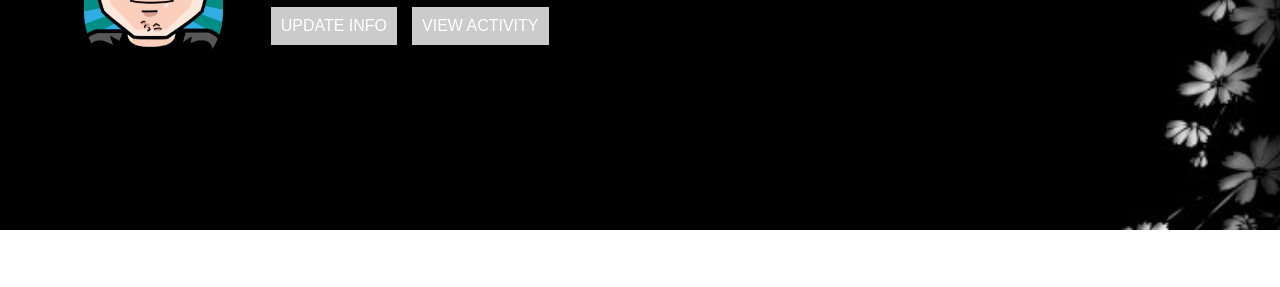
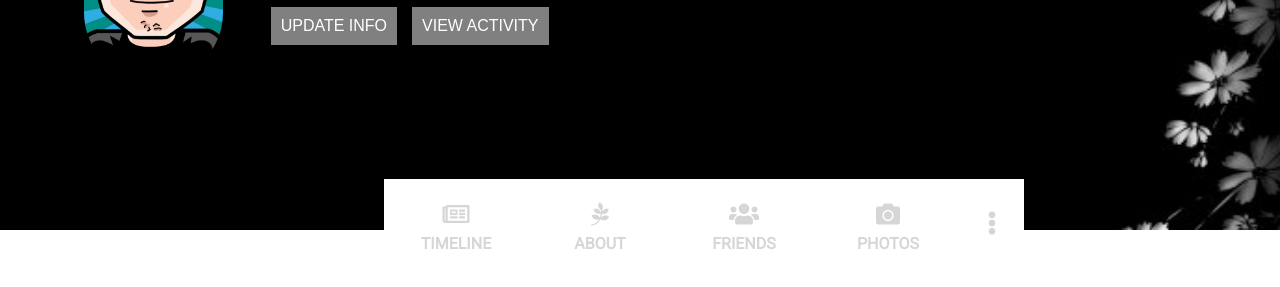
Before and after one commit to Tris-909/HTML-CSS-CodingPhase, a website: page index.html in a window 1280 px wide. Shown: the part 479-766 px from the top of the page. Drawn offline with Linux system fonts and the light colour scheme.

Commit message:
Adding navbar for top-area

```diff
--- a/index.html
+++ b/index.html
@@ -62,6 +62,31 @@
           </div>
         </div>
       </div>
+      <div class="top_navbar">
+        <div class="top_navbar_timeline top_navbar_center">
+          <div class="top_navbar_icon" id="top_navbar_icon_active">
+            <i class="far fa-newspaper"></i>
+          </div>
+          <div class="top_navbar_text" id="top_navbar_text_active">
+            TIMELINE
+          </div>
+        </div>
+        <div class="top_navbar_about top_navbar_center">
+          <div class="top_navbar_icon"><i class="fab fa-pagelines"></i></div>
+          <div class="top_navbar_text">ABOUT</div>
+        </div>
+        <div class="top_navbar_friends top_navbar_center">
+          <div class="top_navbar_icon"><i class="fas fa-users"></i></div>
+          <div class="top_navbar_text">FRIENDS</div>
+        </div>
+        <div class="top_navbar_photos top_navbar_center">
+          <div class="top_navbar_icon"><i class="fas fa-camera"></i></div>
+          <div class="top_navbar_text">PHOTOS</div>
+        </div>
+        <div class="top_navbar_more top_navbar_center">
+          <div class="top_navbar_icon"><i class="fas fa-ellipsis-v"></i></div>
+        </div>
+      </div>
     </div>
   </body>
 </html>
--- a/scss/main.scss
+++ b/scss/main.scss
@@ -131,6 +131,7 @@ body {
 .top {
   width: 100%;
   height: 80vh;
+  position: relative;
   background-image: url("../img/backgrounds.jpg");
   background-position: center;
   background-repeat: no-repeat;
@@ -183,7 +184,7 @@ body {
 
         .button {
           color: white;
-          background-color: rgba(255, 255, 255, 0.795);
+          background-color: rgba(255, 255, 255, 0.5);
           padding: 10px;
           font-weight: 500;
           font-size: 1em;
@@ -193,4 +194,114 @@ body {
       }
     }
   }
+
+  &_navbar {
+    position: absolute;
+    left: 30%;
+    top: 92%;
+    width: 50%;
+    height: 15%;
+    background-color: white;
+    cursor: pointer;
+
+    display: grid;
+    grid-template-columns: 22.5% 22.5% 22.5% 22.5% 10%;
+    grid-template-rows: 1fr;
+    grid-template-areas: "TimeLine About Friends Photos Menu";
+
+    &_center {
+      display: flex;
+      flex-direction: column;
+      justify-content: center;
+      align-items: center;
+    }
+
+    &_timeline {
+      grid-area: TimeLine;
+
+      &:hover .top_navbar_icon {
+        color: rgb(0, 140, 255);
+      }
+      &:hover .top_navbar_text {
+        color: rgb(0, 140, 255);
+      }
+
+      &:hover {
+        border-bottom: 3px solid rgb(0, 140, 255);
+        transition: 0.2s;
+      }
+    }
+
+    &_about {
+      grid-area: About;
+
+      &:hover .top_navbar_icon {
+        color: rgb(0, 140, 255);
+      }
+      &:hover .top_navbar_text {
+        color: rgb(0, 140, 255);
+      }
+
+      &:hover {
+        border-bottom: 3px solid rgb(0, 140, 255);
+        transition: 0.2s;
+      }
+    }
+
+    &_friends {
+      grid-area: Friends;
+
+      &:hover .top_navbar_icon {
+        color: rgb(0, 140, 255);
+      }
+      &:hover .top_navbar_text {
+        color: rgb(0, 140, 255);
+      }
+
+      &:hover {
+        border-bottom: 3px solid rgb(0, 140, 255);
+        transition: 0.2s;
+      }
+    }
+
+    &_photos {
+      grid-area: Photos;
+
+      &:hover .top_navbar_icon {
+        color: rgb(0, 140, 255);
+      }
+      &:hover .top_navbar_text {
+        color: rgb(0, 140, 255);
+      }
+
+      &:hover {
+        border-bottom: 3px solid rgb(0, 140, 255);
+        transition: 0.2s;
+      }
+    }
+
+    &_more {
+      grid-area: Menu;
+
+      &:hover .top_navbar_icon {
+        color: rgb(0, 140, 255);
+      }
+
+      &:hover {
+        border-bottom: 3px solid rgb(0, 140, 255);
+        transition: 0.2s;
+      }
+    }
+
+    .top_navbar_icon {
+      font-size: 1.5em;
+      margin-bottom: 5px;
+      color: rgb(214, 214, 214);
+    }
+
+    .top_navbar_text {
+      color: rgb(214, 214, 214);
+      font-weight: 600;
+    }
+  }
 }
```
Also changed, not shown: css/index.css.
